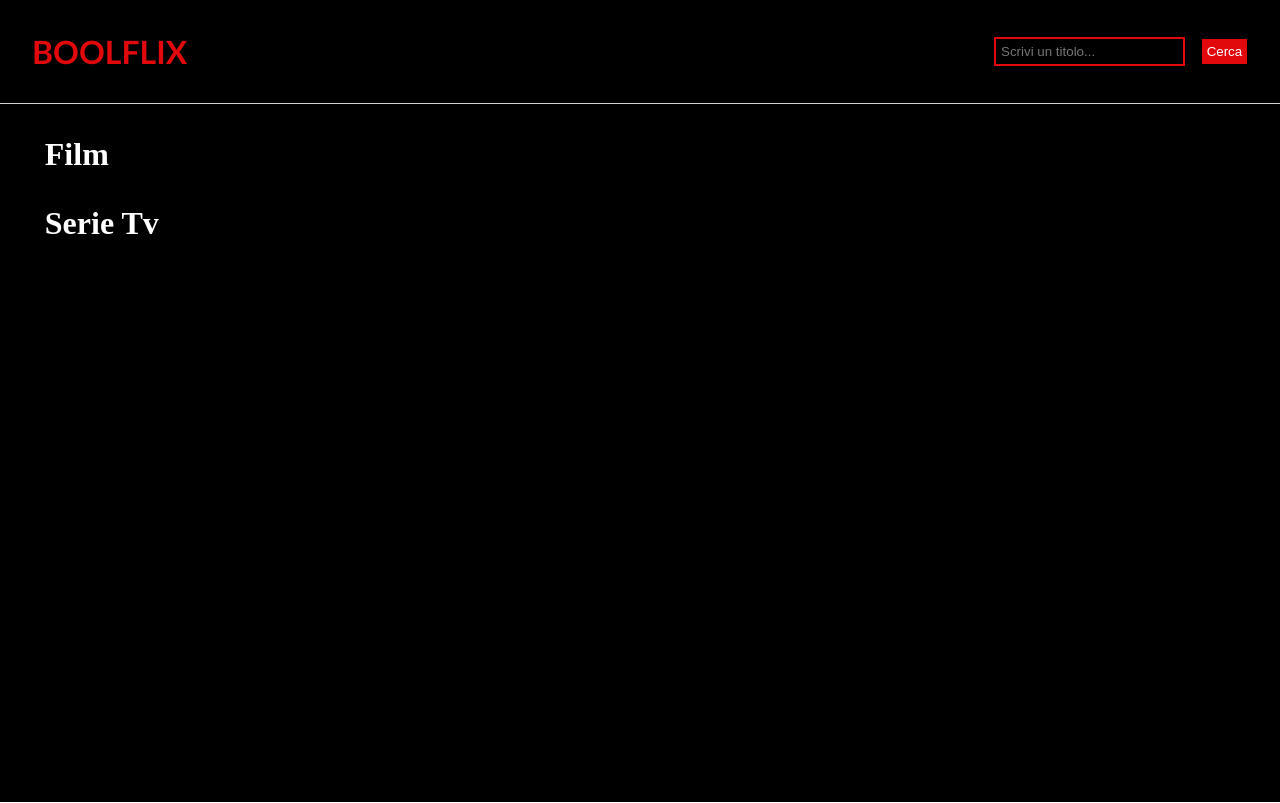
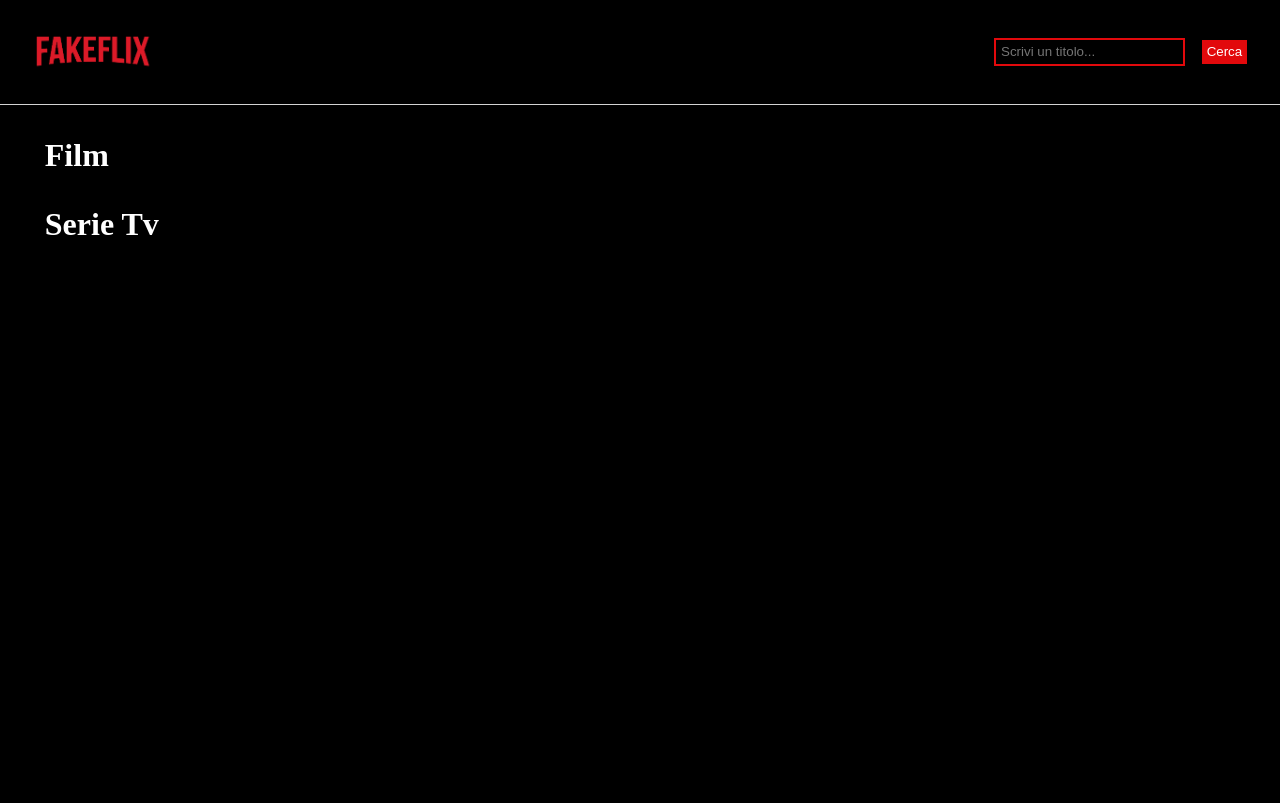
Before and after one commit to Lolloc99/vue-boolflix, a Vue app: page / in a window 1280 px wide. Built offline with nearby package versions, Linux system fonts and the light colour scheme.

Commit message:
Refactoring generale

```diff
--- a/src/components/AppHeader.vue
+++ b/src/components/AppHeader.vue
@@ -1,6 +1,6 @@
 <template>
   <header>
-    <h1>BOOLFLIX</h1>
+    <img src="../assets/logo-netflix-fake.png" alt="Fakeflix">
     <div class="searchbar">
       <input type="text" placeholder="Scrivi un titolo..." v-model="inputText">
       <button @click="$emit('search', inputText)">Cerca</button>
@@ -33,6 +33,10 @@ header {
     font-family: 'Gill Sans', 'Gill Sans MT', Calibri, 'Trebuchet MS', sans-serif;
     color: #e2090c;
   }
+
+  img {
+    width: 10%;
+  }
 }
 
 .searchbar {
--- a/src/components/AppMain.vue
+++ b/src/components/AppMain.vue
@@ -1,11 +1,11 @@
 <template>
   <main>
-    <div class="container">
-      <h2>Film</h2>
+    <ul class="container">
+      <li class="separator"><h2>Film</h2></li>
       <CardMaker v-for="item in filmsArray" :key="item.id" :object="item" />
-      <h2>Serie Tv</h2>
+      <li class="separator"><h2>Serie Tv</h2></li>
       <CardMaker v-for="item in seriesArray" :key="item.id" :object="item" />
-    </div>
+    </ul>
   </main>
 </template>
 
@@ -47,9 +47,12 @@ main {
 }
 
 h2 {
-  width: 100%;
   font-size: 2rem;
   margin: 1rem;
   color: white;
 }
+
+.separator {
+  width: 100%;
+}
 </style>
--- a/src/components/CardMaker.vue
+++ b/src/components/CardMaker.vue
@@ -1,22 +1,25 @@
 <template>
-  <ul class="card">
-    <li>
+  <li class="card">
+      <div class="div-img">
         <img
           :src="`http://image.tmdb.org/t/p/w300/${
             object.poster_path ? object.poster_path : object.backdrop_path
           }`"
           :alt="object.title ? object.title : object.name"
         />
-    </li>
-    <li>
+      </div>
+
+      <div>
         <h3>Titolo:</h3>
         {{ object.title ? object.title : object.name }}
-    </li>
-    <li>
+      </div>
+
+      <div>
         <h3>Titolo Originale:</h3>
         {{ object.original_title ? object.original_title : object.original_name }}
-    </li>
-    <li>
+      </div>
+
+      <div>
         <div v-if="object.original_language === 'it'">
           <h4>Lingua:</h4>
           <span :class="`fi fi-it`"></span>
@@ -41,8 +44,9 @@
           <h4>Lingua:</h4>
           {{ object.original_language }}
         </div>
-    </li>
-    <li>
+      </div>
+
+      <div>
         <h5>Voto:</h5>
         <div v-if="this.vote != 0">
           <i class="fas fa-star" v-for="(item, index) in this.vote" :key="index"></i>
@@ -50,8 +54,8 @@
         <div v-else>
           Nessun voto
         </div>
+      </div>
   </li>
-  </ul>
 </template>
 
 <script>
@@ -77,27 +81,34 @@ export default {
 @import "~@fortawesome/fontawesome-free/css/all.min.css";
 
 .card {
+  display: flex;
+  flex-direction: column;
+  flex-wrap: wrap;
   border: 1px solid #e2090c;
   color: white;
   margin: 1rem;
   padding: 0.4rem;
-  min-width: 300px;
+  max-width: 315px;
+  min-width: 315px;
+  min-height: 715px;
 }
 
-ul {
-  list-style: none;
 
 li {
+  display: flex;
+  flex-direction: column;
   font-family: "Lucida Sans", "Lucida Sans Regular", "Lucida Grande",
     "Lucida Sans Unicode", Geneva, Verdana, sans-serif;
   font-size: 1rem;
   margin: 0.3rem 0;
 }
 
+.div-img {
+  min-height: 452px;
+}
+
 i {
   color: gold;
 }
 
-}
-
 </style>
--- a/src/style/common.scss
+++ b/src/style/common.scss
@@ -3,3 +3,7 @@
     margin: 0;
     box-sizing: border-box;
 }
+
+ul {
+    list-style: none;
+}
```
Also changed, not shown: src/assets/logo-netflix-fake.png (added). Lines whose indentation alone changed are shown as unchanged.
